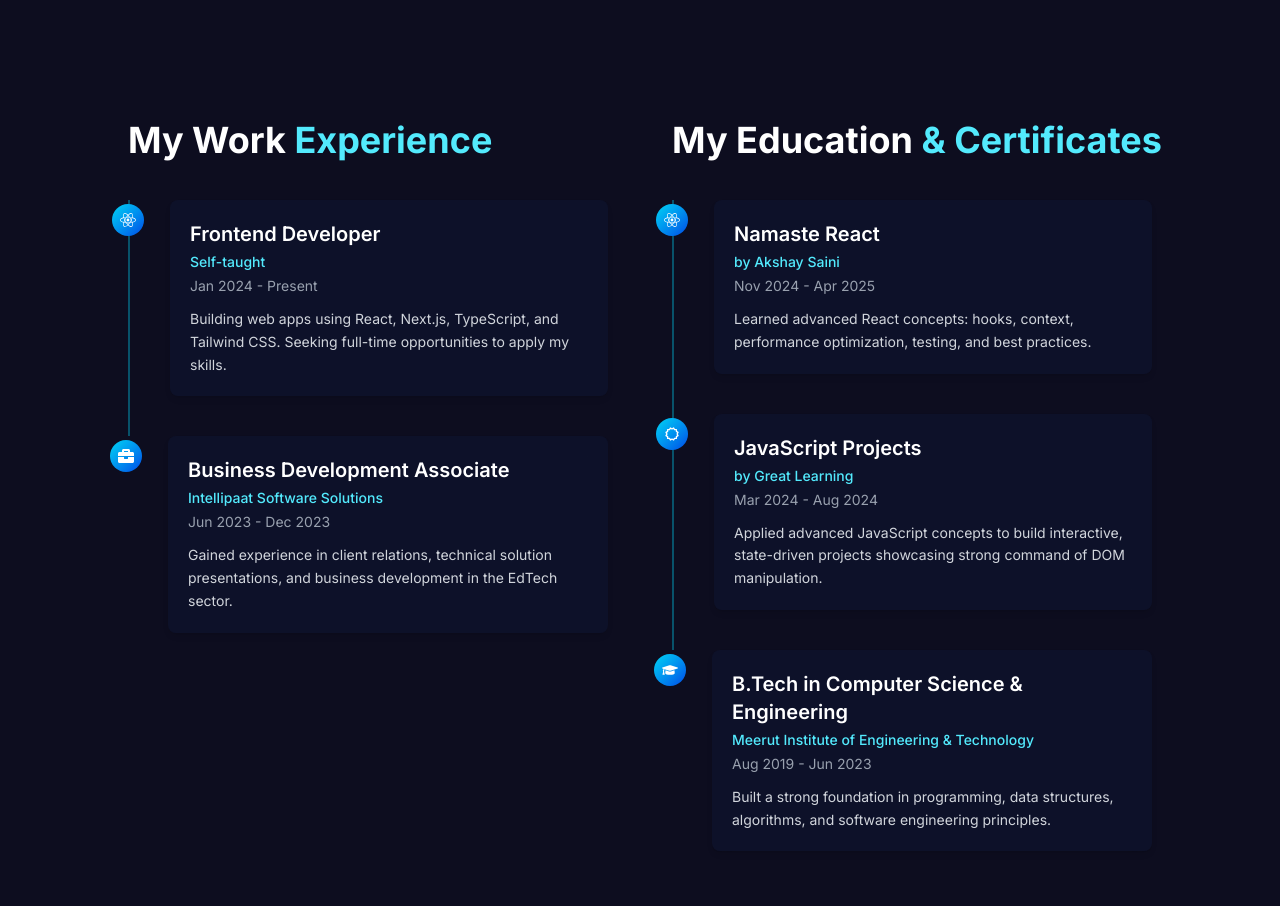
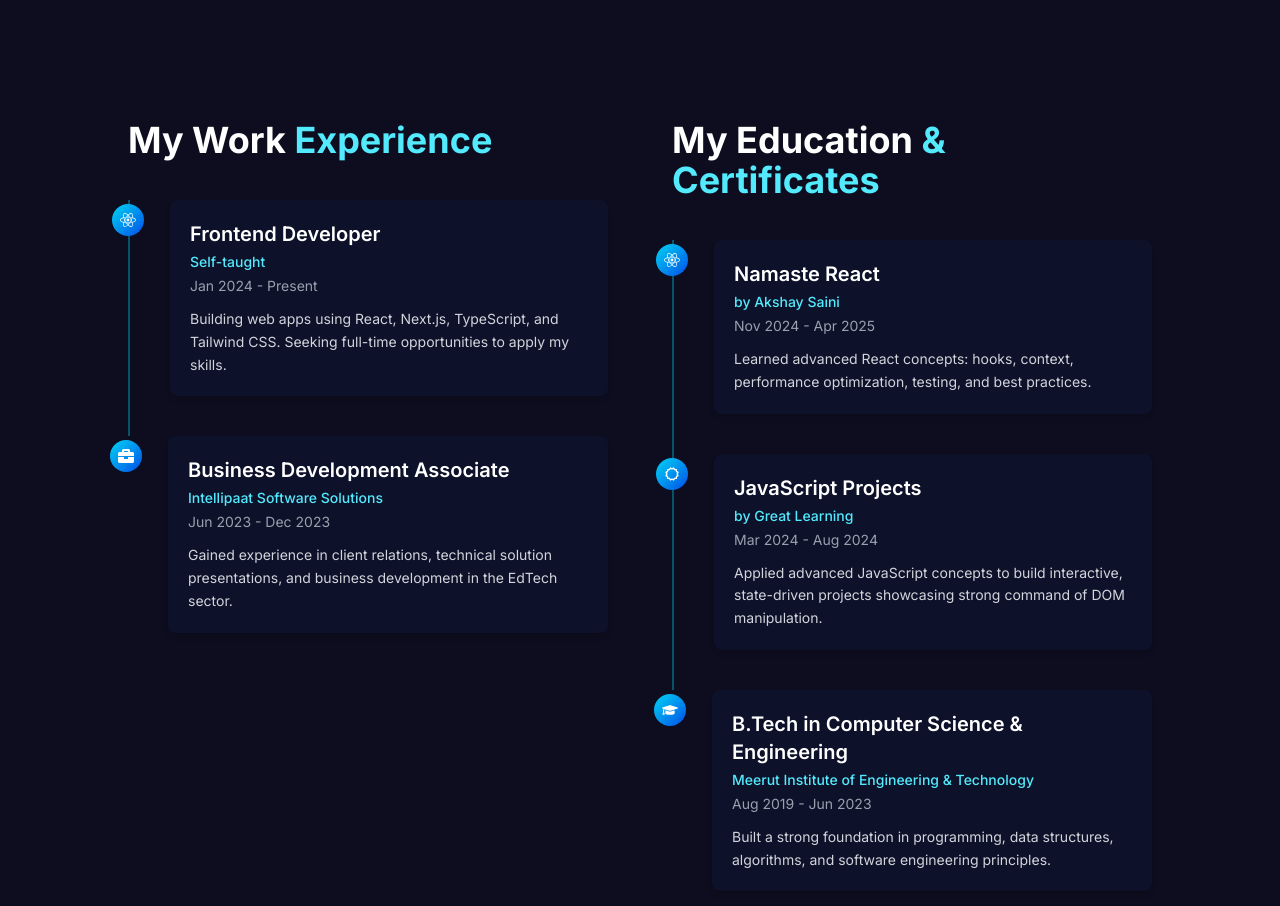
Before and after one commit to Imvishu3012/Portfolio, a Next.js app: page / in a window 1280 px wide. Shown: the part 1380-2286 px from the top of the page. Built offline with nearby package versions, Linux system fonts and the light colour scheme.

Commit message:
updated responsiveness

```diff
--- a/component/Home/Navbar/Nav.tsx
+++ b/component/Home/Navbar/Nav.tsx
@@ -62,7 +62,7 @@ const Nav = ({openNav}:Props) => {
             download="Vishal-Resume.pdf"
             target="_blank"
             rel="noopener noreferrer"
-            className="lg:px-8 lg:py-3.5 px-3 py-3 w-fit text-sm cursor-pointer rounded-lg bg-blue-800
+            className="lg:px-8 lg:py-3.5 px-3 py-2 w-fit text-sm cursor-pointer rounded-lg bg-blue-800
   hover:bg-blue-900 transition-all duration-300 text-white flex items-center space-x-2"
           >
             <BiDownload className="w-3 h-3 lg:w-5 lg:h-5 " />
--- a/component/Home/Resume/Resume.tsx
+++ b/component/Home/Resume/Resume.tsx
@@ -45,7 +45,7 @@ const Resume = () => {
           viewport={{ once: true }}
           transition={{ duration: 0.6, delay: 0.3 }}
         >
-          <h1 className="text-3xl sm:text-4xl font-bold text-white mb-10 inline-block whitespace-nowrap">
+          <h1 className="text-3xl sm:text-4xl font-bold text-white mb-10">
             My Education
             <span className="text-cyan-300"> & Certificates</span>
           </h1>
```
